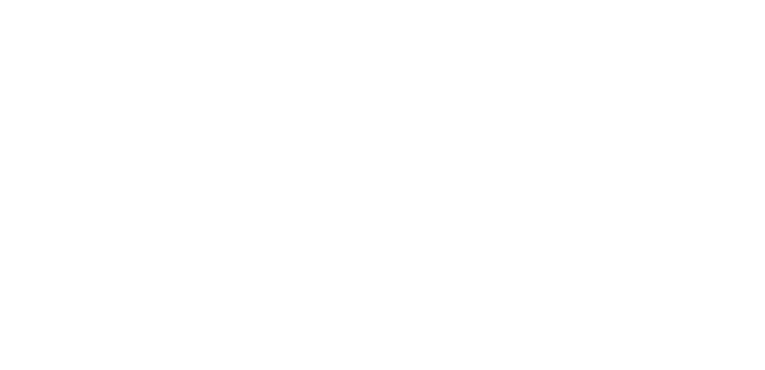
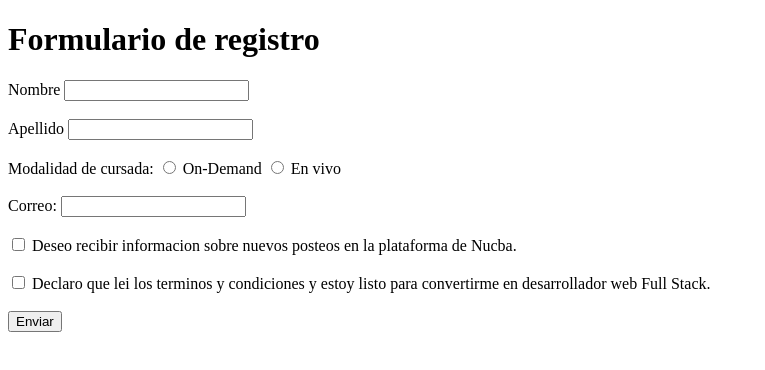
Before and after one commit to alangb-dp/Entrega1, a plain HTML site: page index.html in a window 1280 px wide. Shown: the whole page, without its empty margins (0-765 px from the left). Drawn offline with Linux system fonts and the light colour scheme.

Commit message:
Formulario

```diff
--- a/index.html
+++ b/index.html
@@ -1,12 +1,50 @@
 <!DOCTYPE html>
 <html lang="en">
+
 <head>
-    <meta charset="UTF-8">
-    <meta http-equiv="X-UA-Compatible" content="IE=edge">
-    <meta name="viewport" content="width=device-width, initial-scale=1.0">
-    <title>Document</title>
+    <title>Formularios</title>
 </head>
+
 <body>
-
+    <h1>Formulario de registro</h1>
+    <form action="" method="post">
+        <div>
+            <label for="name">Nombre</label>
+            <input type="text" id="name">
+        </div>
+        <br>
+        <div>
+            <label for="apellido">Apellido</label>
+            <input type="text" id="apellido">
+        </div>
+        <br>
+        <div>
+            <label for="cursada">Modalidad de cursada:</label>
+            <input type="radio" name="modalidad" id="">
+            <label for="cursada">On-Demand</label>
+            <input type="radio" name="modalidad" id="cursada">
+            <label for="cursada">En vivo</label>
+        </div>
+        <br>
+        <div>
+            <label for="correo">Correo:</label>
+            <input type="email" id="correo" required>
+        </div>
+        <br>
+        <div>
+            <input type="checkbox" id="terminos">
+            <label for="terminos">Deseo recibir informacion sobre nuevos posteos en la plataforma de Nucba.</label>
+        </div>
+        <br>
+        <div>
+            <input type="checkbox" id="terminos">
+            <label for="terminos">Declaro que lei los terminos y condiciones y estoy listo para convertirme en
+                desarrollador web
+                Full Stack.</label>
+        </div>
+        <br>
+        <div>
+            <button type="submit">Enviar</button>
+        </div>
+    </form>
 </body>
-</html>
```
